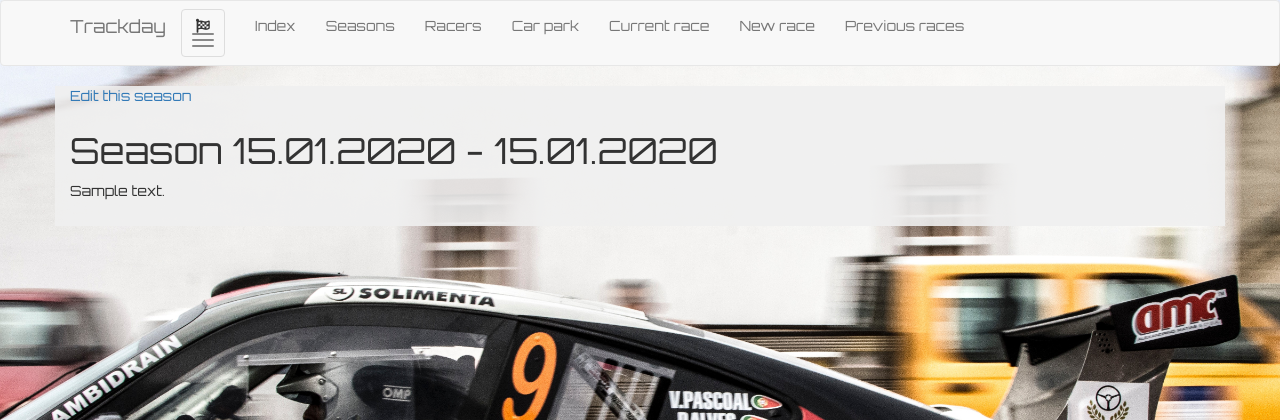
After one commit to skorbut/trackday, a Flask app: page /seasons/1 in a window 1280 px wide. The commit adds this page. Shown: the top 420 px of the page. Run offline with Flask 2, Linux system fonts and the light colour scheme; tables that the repository leaves empty hold one stand-in row (values such as "Sample post"); some libraries are stand-ins or nearby versions.

Commit message:
rework season templates and routes, smaller fixes

```diff
--- a/app/models.py
+++ b/app/models.py
@@ -265,7 +265,7 @@ class Statistics:
 
     def maximum_laps(self):
         laps_for_controller = []
-        for grid_entry in self.parsed_grid():
+        for grid_entry in self.race.parsed_grid():
             laps_for_controller.append(self.lap_count_by_controller(grid_entry['controller']))
         return max(laps_for_controller)
 
--- a/app/routes.py
+++ b/app/routes.py
@@ -4,7 +4,7 @@ import json
 from flask import request, render_template, flash, redirect, url_for
 from flask_babel import lazy_gettext as _l
 from app import app, db, race_handler
-from app.forms import CarRegistrationForm, RaceRegistrationForm, RacerRegistrationForm, SeasonRegistrationForm
+from app.forms import CarRegistrationForm, RaceRegistrationForm, RacerRegistrationForm, SeasonForm
 from app.models import Car, Race, Racer, Season
 from app.track_listener import start_track_listener, stop_track_listener, track_listener_running
 from app.observers import LoggingDebugObserver
@@ -116,6 +116,43 @@ def seasons():
     return render_template('seasons.html', title='Saison', seasons=seasons)
 
 
+@app.route('/seasons/<int:season_id>')
+def season(season_id):
+    return render_template('season.html', title='Saison', season=Season.query.get(season_id))
+
+
+@app.route('/seasons/new', methods=['GET', 'POST'])
+def new_season():
+    form = SeasonForm()
+
+    if form.validate_on_submit():
+        season = Season(
+            description=form.description.data,
+            started_at=form.started_at.data,
+            ended_at=form.ended_at.data
+        )
+        db.session.add(season)
+        db.session.commit()
+        flash(_l('New season created'))
+        return redirect(url_for('seasons'))
+    return render_template('season_edit.html', title='Saison anlegen', form=form)
+
+
+@app.route('/seasons/<int:season_id>/edit', methods=['GET', 'POST'])
+def edit_season(season_id):
+    season = Season.query.get(season_id)
+    form = SeasonForm(obj=season)
+
+    if form.validate_on_submit():
+        form.populate_obj(season)
+        db.session.add(season)
+        db.session.commit()
+        flash(_l('Season updated'))
+        return redirect(url_for('seasons'))
+
+    return render_template('season_edit.html', title='Saison bearbeiten', form=form, season=season)
+
+
 @app.route('/racer_registration', methods=['GET', 'POST'])
 def racer_registration():
     form = RacerRegistrationForm()
@@ -166,23 +203,6 @@ def register():
     return render_template('car_registration.html', title='Neues Auto registrieren', form=form)
 
 
-@app.route('/season_registration', methods=['GET', 'POST'])
-def season_registration():
-    form = SeasonRegistrationForm()
-
-    if form.validate_on_submit():
-        season = Season(
-            description=form.description.data,
-            started_at=form.started_at.data,
-            ended_at=form.ended_at.data
-        )
-        db.session.add(season)
-        db.session.commit()
-        flash(_l('New season created'))
-        return redirect(url_for('seasons'))
-    return render_template('season_registration.html', title='Saison anlegen', form=form)
-
-
 @app.route('/track_listener')
 def track_listener():
     return render_template('track_listener.html', title='Verbindung zur Strecke', track_listener_running=track_listener_running())
--- a/app/templates/base.html
+++ b/app/templates/base.html
@@ -32,6 +32,7 @@
                     <li><a href="{{ url_for('racers') }}">{{ _('Racers') }}</a></li>
                     <li><a href="{{ url_for('cars') }}">{{ _('Car park') }}</a></li>
                     <li><a href="{{ url_for('current_race') }}">{{ _('Current race') }}</a></li>
+                    <li><a href="{{ url_for('race_registration') }}">{{ _('New race') }}</a></li>
                     <li><a href="{{ url_for('races') }}">{{ _('Previous races') }}</a></li>
                 </ul>
             </div>
--- /dev/null
+++ b/app/templates/season.html
@@ -0,0 +1,11 @@
+{% extends "base.html" %}
+{% block app_content %}
+
+  <a href="{{ url_for('edit_season', season_id=season.id) }}">{{ _('Edit this season') }}</a>
+
+
+  <h1>{{ _('Season') }} {{season.started_at.strftime('%d.%m.%Y')}} - {% if season.ended_at != None %}{{ season.ended_at.strftime('%d.%m.%Y') }}{% endif %}</h1>
+
+  <p>{{ season.description }}</p>
+
+{% endblock %}
--- a/app/templates/season_registration.html
+++ b/app/templates/season_edit.html
@@ -2,7 +2,7 @@
 {% import 'bootstrap/wtf.html' as wtf %}
 
 {% block app_content %}
-    <h1>{{ _('Create a new season') }}</h1>
+    <h1>{{ title }}</h1>
     <form action="" method="post" novalidate>
         {{ form.hidden_tag() }}
         <p>
--- a/app/templates/seasons.html
+++ b/app/templates/seasons.html
@@ -3,7 +3,7 @@
 
   <h1>{{ _('Seasons') }}</h1>
 
-  <a href="{{ url_for('season_registration') }}">{{ _('Create a new season') }}</a>
+  <a href="{{ url_for('new_season') }}">{{ _('Create a new season') }}</a>
 
   {% if seasons %}
     <div class = "season">
@@ -11,7 +11,9 @@
         <ul>
           {% for season in seasons %}
             <li>
-              <p> {{ season.started_at.strftime('%d.%m.%Y') }} - {% if season.ended_at != None %}{{ season.ended_at.strftime('%d.%m.%Y') }}{% endif %}: {{ season.description }}</p>
+              <a href="{{ url_for('season', season_id=season.id) }}">
+                <p> {{ season.started_at.strftime('%d.%m.%Y') }} - {% if season.ended_at != None %}{{ season.ended_at.strftime('%d.%m.%Y') }}{% endif %}: {{ season.description }}</p>
+              </a>
             </li>
           {% endfor %}
         </ul>
--- a/app/track_listener.py
+++ b/app/track_listener.py
@@ -35,6 +35,9 @@ def listen(status_observer, time_observer):
         except (eventlet.StopServe, greenlet.GreenletExit):
             app.logger.info("Received exception. exit processing")
             return
+        except (connection.TimeoutError):
+            app.logger.info("Received timeout error while reading, retrying")
+            continue
         time_observer.notify_time_past()
         last_status_or_timer = status_or_timer
         sleep_time = calculate_sleep_time(last_status)
```
Also changed, not shown: app/forms.py (+4 -4 lines), app/translations/de/LC_MESSAGES/messages.po, 2 other files.
